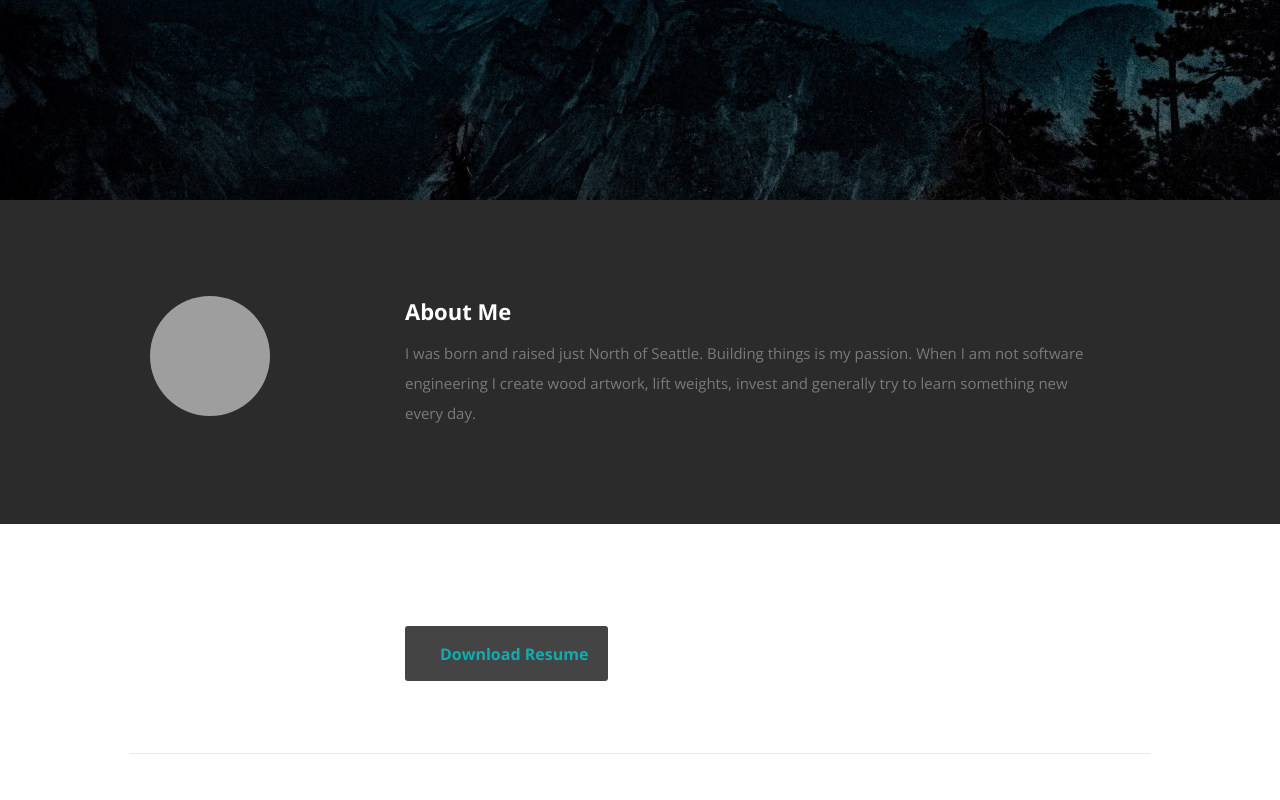
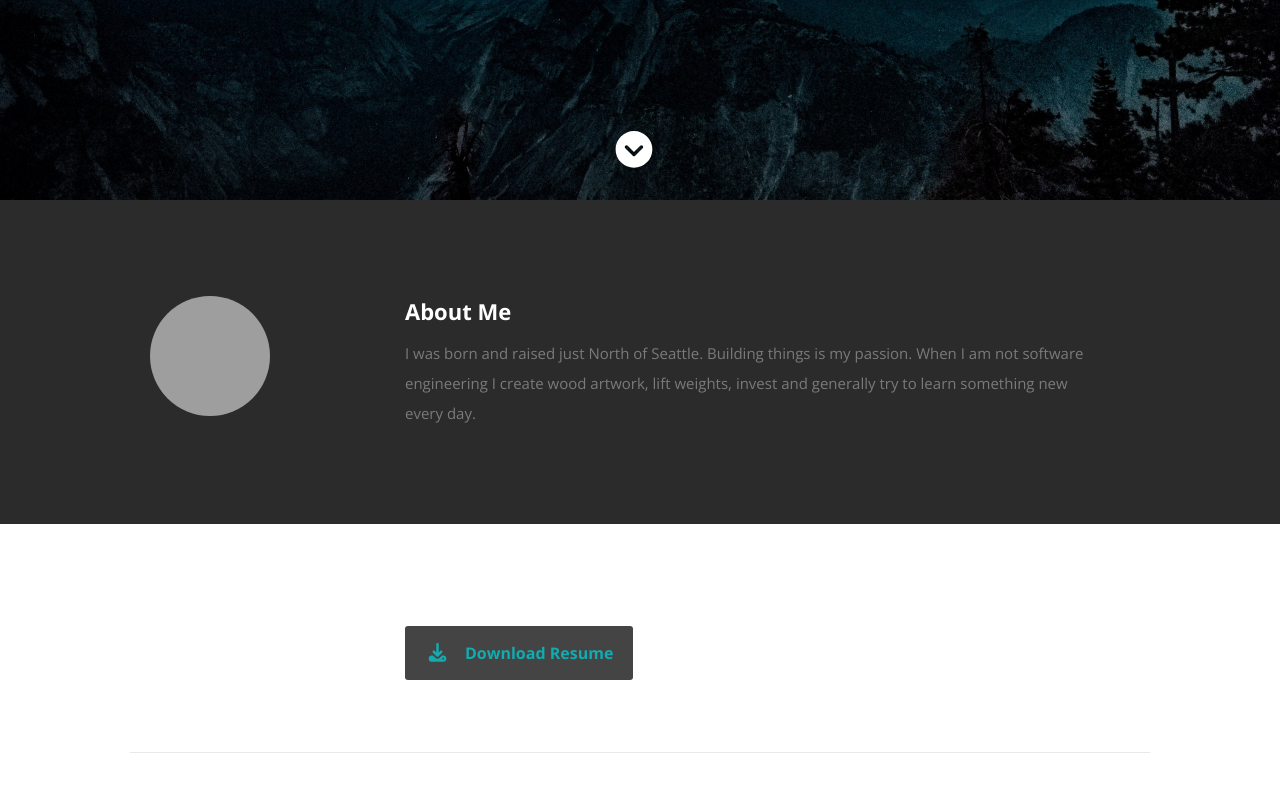
Before and after one commit to abeatte/abeatte.github.io, a Next.js app: page / in a window 1280 px wide. Shown: the part 600-1400 px from the top of the page. Built offline with nearby package versions, Linux system fonts and the light colour scheme; grey boxes are pictures that could not be loaded.

Commit message:
Fixes missing fontIcons

```diff
--- a/package.json
+++ b/package.json
@@ -14,6 +14,7 @@
   "dependencies": {
     "@fortawesome/fontawesome-svg-core": "^7.1.0",
     "@fortawesome/free-brands-svg-icons": "^7.1.0",
+    "@fortawesome/free-solid-svg-icons": "^7.1.0",
     "@fortawesome/react-fontawesome": "^3.1.0",
     "classnames": "^2.5.1",
     "jquery": "^3.7.1",
--- a/public/css/layout.css
+++ b/public/css/layout.css
@@ -251,7 +251,7 @@ ul#nav li a:hover { color: #11ABB0; }
    /* background: #fff; */
    color: #2B2B2B;
 }
-#resume .download .button i {
+#resume .download .button svg {
    margin-right: 15px;
    font-size: 20px;
 }
--- a/src/Components/Footer.tsx
+++ b/src/Components/Footer.tsx
@@ -2,6 +2,7 @@ import { useContext } from 'react';
 import { Element, Link } from 'react-scroll';
 import { DataContext } from '../../app/dataProvider';
 import { FontAwesomeIcon } from '@fortawesome/react-fontawesome';
+import { faChevronUp } from '@fortawesome/free-solid-svg-icons';
 
 export default function Footer() {
   const { siteData, loading, error } = useContext(DataContext);
@@ -29,7 +30,7 @@ export default function Footer() {
           </div>
           <div id="go-top">
             <Link smooth={true} duration={500} title="Back to Top" to="home">
-              <i className="icon-up-open" />
+              <FontAwesomeIcon size='sm' icon={faChevronUp}/>
             </Link>
           </div>
         </div>
--- a/src/Components/Header.tsx
+++ b/src/Components/Header.tsx
@@ -2,6 +2,7 @@ import { useContext } from 'react';
 import { Element, Link } from 'react-scroll';
 import { DataContext } from '../../app/dataProvider';
 import { FontAwesomeIcon } from '@fortawesome/react-fontawesome';
+import { faCircleChevronDown } from '@fortawesome/free-solid-svg-icons';
 
 var classNames = require('classnames');
 
@@ -67,7 +68,7 @@ export default function Header({ konami }: { konami: boolean }) {
             </div>
 
             <p className="scrolldown">
-               <Link smooth={true} duration={500} to="about"><i className="icon-down-circle"></i></Link>
+               <Link smooth={true} duration={500} to="about"><FontAwesomeIcon size='sm' icon={faCircleChevronDown}/></Link>
             </p>
          </header>
       </Element>
--- a/src/Components/Portfolio.tsx
+++ b/src/Components/Portfolio.tsx
@@ -1,6 +1,9 @@
 import { useContext } from 'react';
 import { Element } from 'react-scroll';
 import { DataContext } from '../../app/dataProvider';
+import { faLink } from '@fortawesome/free-solid-svg-icons';
+import { FontAwesomeIcon } from '@fortawesome/react-fontawesome';
+
 
 export default function Portfolio() {
   const { siteData, loading, error } = useContext(DataContext);
@@ -8,7 +11,7 @@ export default function Portfolio() {
   if (!loading && !error) {
     var projects = siteData.portfolio.projects.map(function (projects) {
       const projectImage = 'images/portfolio/' + projects.image;
-      const link = projects.url != null ? <div className="link-icon"><i className="fa fa-link"></i></div> : null;
+      const link = projects.url != null ? <div className="link-icon"><FontAwesomeIcon size='lg' icon={faLink}/></div> : null;
 
       return <div key={projects.title} className="columns portfolio-item">
         <div className="item-wrap">
--- a/src/Components/Resume.tsx
+++ b/src/Components/Resume.tsx
@@ -1,6 +1,9 @@
 import { useContext } from 'react';
 import { Element } from 'react-scroll';
 import { DataContext } from '../../app/dataProvider';
+import { FontAwesomeIcon } from '@fortawesome/react-fontawesome';
+import { faDownload } from '@fortawesome/free-solid-svg-icons';
+
 
 export default function Resume() {
   const { siteData, loading, error } = useContext(DataContext);
@@ -28,7 +31,7 @@ export default function Resume() {
             <div className="row item">
               <div className="twelve columns">
                 <p>
-                  <a href={resumeDownload} className="button"><i className="fa fa-download"></i>Download Resume</a>
+                  <a href={resumeDownload} className="button"><FontAwesomeIcon size='lg' icon={faDownload}/>Download Resume</a>
                 </p>
               </div>
             </div>
```
Also changed, not shown: 1 other file (tests, documents, lock files or other folders).
